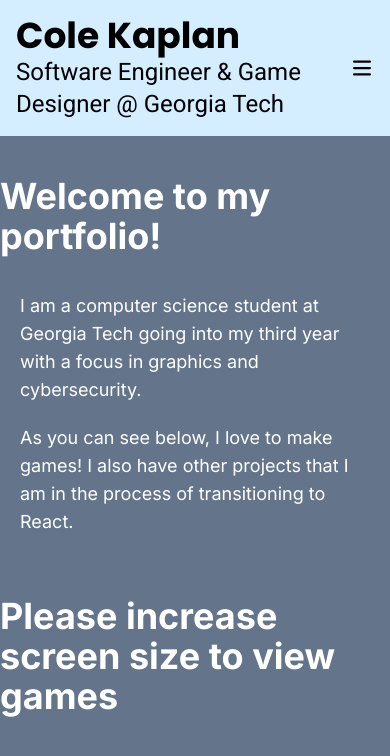
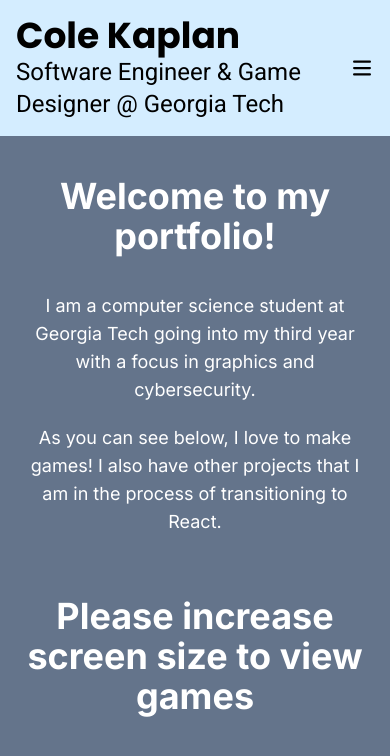
Before and after one commit to ColeKaplan/cole-website, a Next.js app: page / in a window 390 px wide. Shown: the top 756 px of the page. Built offline with nearby package versions, Linux system fonts and the light colour scheme.

Commit message:
centerring text on small screens homepage

```diff
--- a/app/page.tsx
+++ b/app/page.tsx
@@ -3,10 +3,10 @@ import React from 'react';
 
 export default function Home(){
     return(
-        <div className='flex flex-col justify-items-start items-center min-h-screen py-10 bg-slate-500'>
+        <div className='flex flex-col min-h-screen items-center py-10 bg-slate-500'>
             <div className='flex justify-center items-center flex-col text-[#FFFFFF]'>
-                <h1 className='text-4xl font-bold text-[#FFFFFF] mb-4'>Welcome to my portfolio!</h1>
-                <div className='flex flex-col text-lg p-5'>
+                <h1 className='text-4xl font-bold text-[#FFFFFF] mb-4 text-center'>Welcome to my portfolio!</h1>
+                <div className='flex flex-col text-lg text-center p-5'>
                     <p>
                         I am a computer science student at Georgia Tech going into my third year with a focus in graphics and cybersecurity.
                     </p>
@@ -77,8 +77,8 @@ export default function Home(){
                     </div>
                 </div> */}
             </div>
-            <div className='flex justify-center mt-10'>
-                <h1 className='text-4xl font-bold text-[#FFFFFF] mb-4 2xl:hidden xl:hidden lg:hidden'>Please increase screen size to view games</h1>
+            <div className='flex mt-10'>
+                <h1 className='text-4xl text-center font-bold text-[#FFFFFF] mb-4 2xl:hidden xl:hidden lg:hidden'>Please increase screen size to view games</h1>
             </div>
         </div>
     );
```
